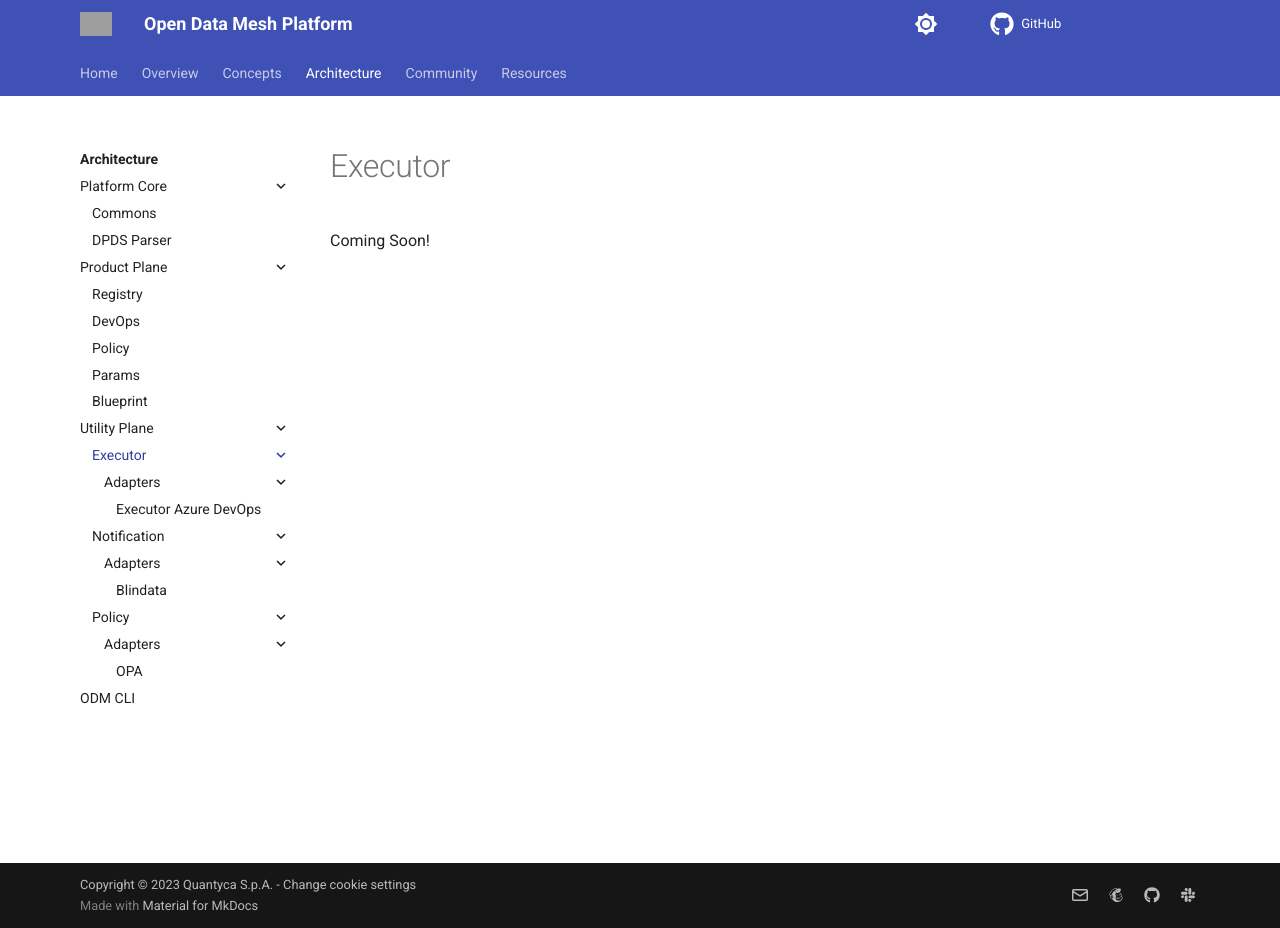
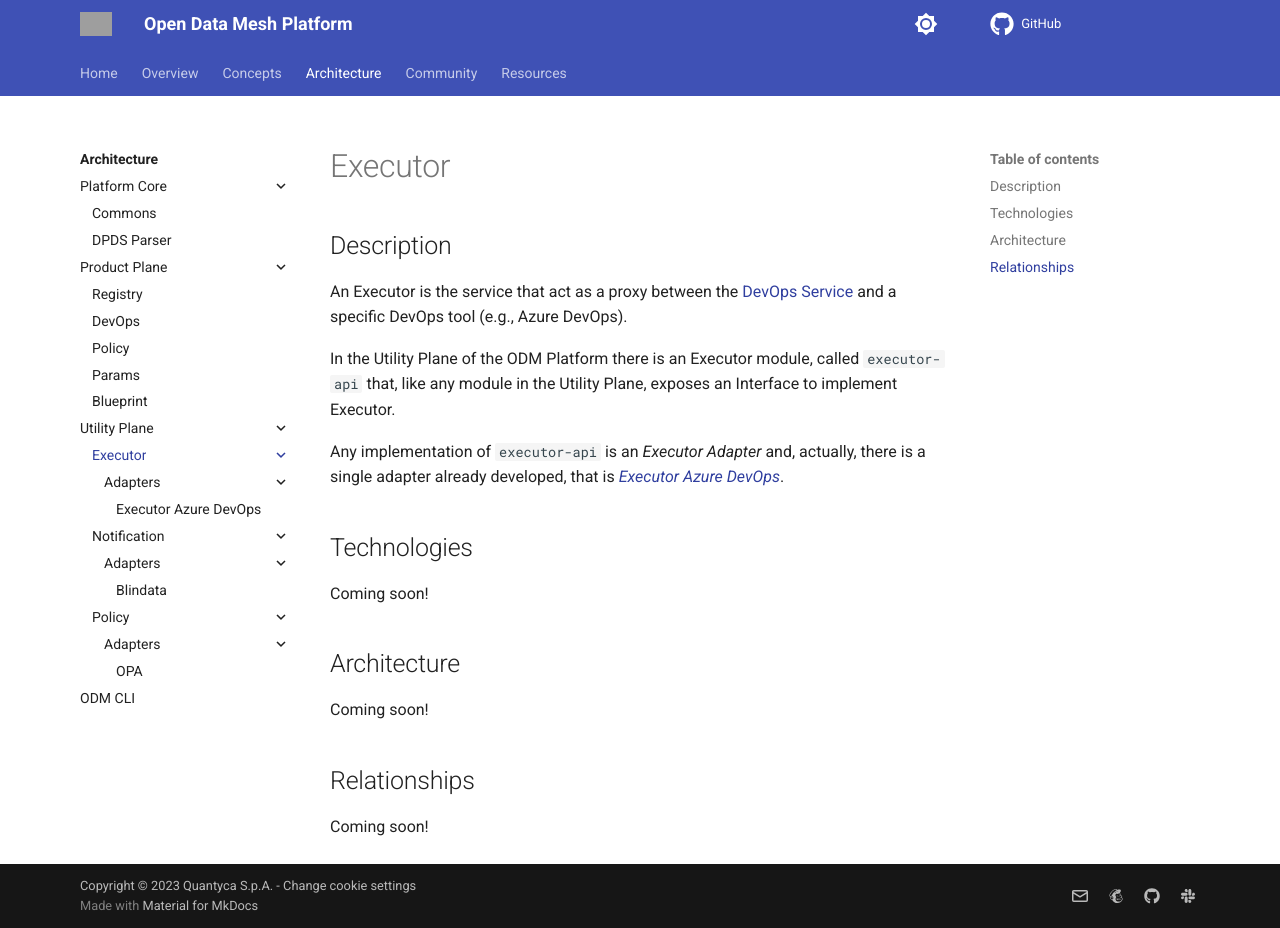
Before and after one commit to opendatamesh-initiative/odm-site-platform, an MkDocs documentation site: the page built from docs/architecture/utility-plane/executor/index.md, in a window 1280 px wide and 928 px high. Built offline with MkDocs 1.6.1 and Material for MkDocs 9.7.7, drawn with Linux system fonts in a browser that asks for light colours; comment, search, counter and statistics services are not loaded; grey boxes are pictures that could not be loaded.

Commit message:
Add draft of executor

```diff
--- a/docs/architecture/utility-plane/executor/index.md
+++ b/docs/architecture/utility-plane/executor/index.md
@@ -1,3 +1,21 @@
 # Executor
 
-Coming Soon!
+## Description
+
+An Executor is the service that act as a proxy between the [DevOps Service](../../product-plane/devops.md)
+and a specific DevOps tool (e.g., Azure DevOps).
+
+In the Utility Plane of the ODM Platform there is an Executor module, called `executor-api` that,
+like any module in the Utility Plane, exposes an Interface to implement Executor.
+
+Any implementation of `executor-api` is an _Executor Adapter_ and, actually, there is a single
+adapter already developed, that is [_Executor Azure DevOps_](adapters/executor-azuredevops.md).
+
+## Technologies
+Coming soon!
+
+## Architecture
+Coming soon!
+
+## Relationships
+Coming soon!
```
